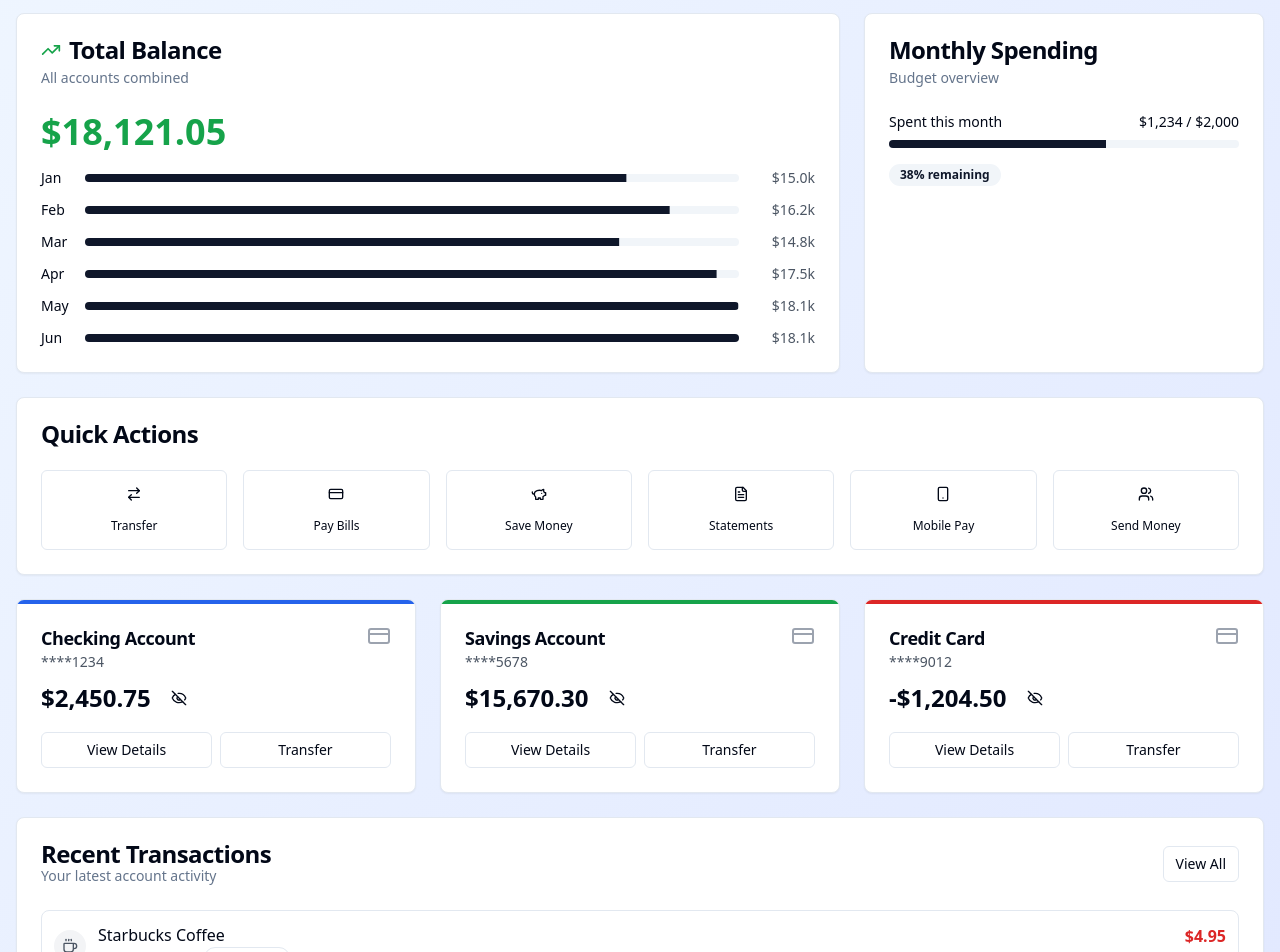
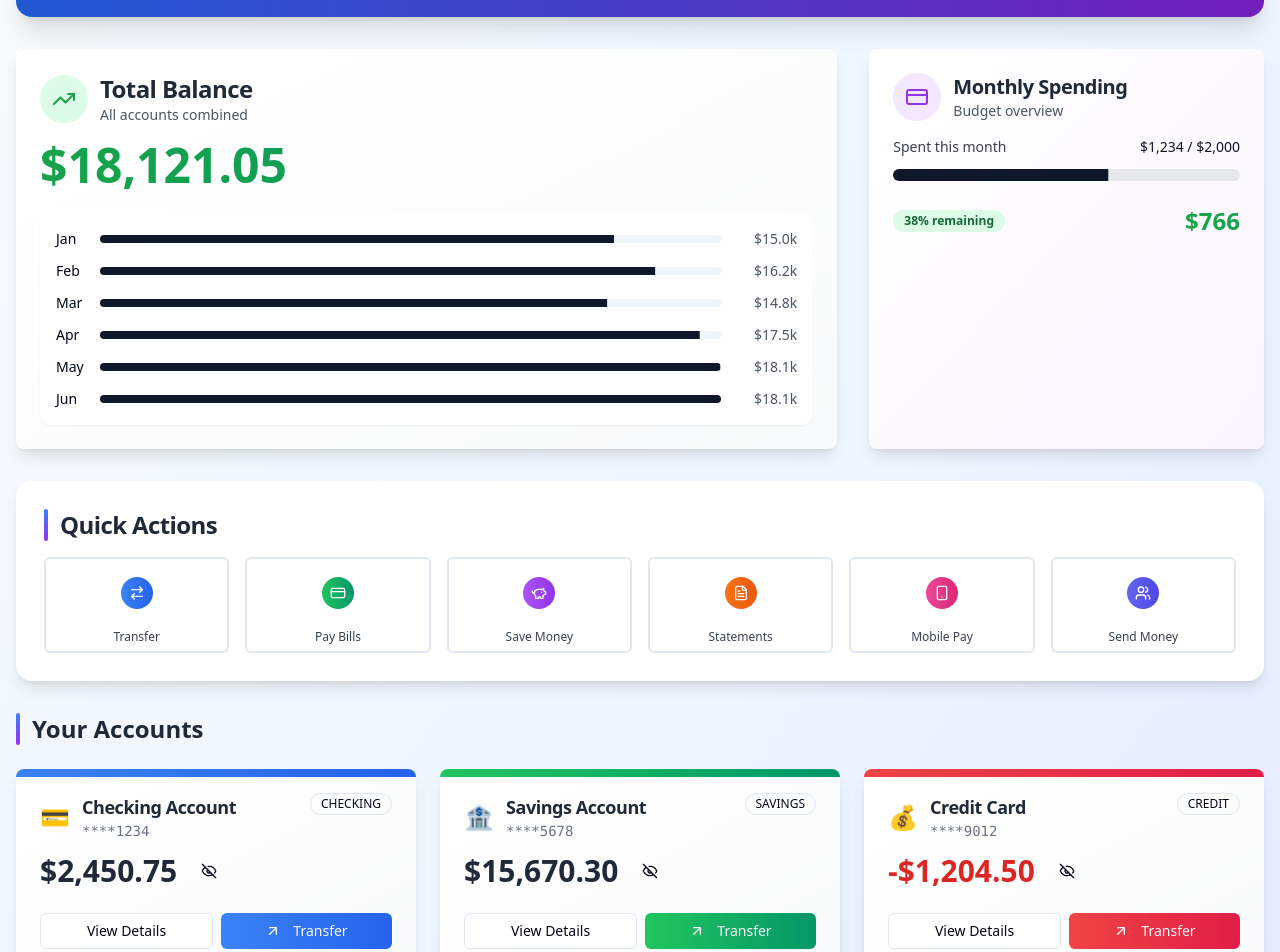
Before and after one commit to rosa-developer/bankapp, a React (Vite) app: page / in a window 1280 px wide. Shown: the part 139-1091 px from the top of the page. Built offline with nearby package versions, Linux system fonts and the light colour scheme.

Commit message:
Improve web app design
Refactor and enhance the design of the web application for a better user experience.

```diff
--- a/src/components/AccountCard.tsx
+++ b/src/components/AccountCard.tsx
@@ -2,7 +2,7 @@
 import { Card, CardContent, CardHeader, CardTitle } from "@/components/ui/card";
 import { Button } from "@/components/ui/button";
 import { Badge } from "@/components/ui/badge";
-import { CreditCard, Eye, EyeOff } from "lucide-react";
+import { CreditCard, Eye, EyeOff, ArrowUpRight } from "lucide-react";
 import { useState } from "react";
 
 interface Account {
@@ -22,10 +22,19 @@ export const AccountCard = ({ account }: AccountCardProps) => {
 
   const getTypeColor = (type: string) => {
     switch (type) {
-      case "checking": return "bg-blue-600";
-      case "savings": return "bg-green-600";
-      case "credit": return "bg-red-600";
-      default: return "bg-gray-600";
+      case "checking": return "from-blue-500 to-blue-600";
+      case "savings": return "from-green-500 to-emerald-600";
+      case "credit": return "from-red-500 to-rose-600";
+      default: return "from-gray-500 to-gray-600";
+    }
+  };
+
+  const getTypeIcon = (type: string) => {
+    switch (type) {
+      case "checking": return "💳";
+      case "savings": return "🏦";
+      case "credit": return "💰";
+      default: return "💳";
     }
   };
 
@@ -36,37 +45,48 @@ export const AccountCard = ({ account }: AccountCardProps) => {
   };
 
   return (
-    <Card className="relative overflow-hidden">
-      <div className={`absolute top-0 left-0 right-0 h-1 ${getTypeColor(account.type)}`} />
-      <CardHeader className="pb-2">
+    <Card className="relative overflow-hidden border-0 shadow-lg hover:shadow-xl transition-all duration-300 transform hover:-translate-y-1 bg-gradient-to-br from-white to-gray-50">
+      <div className={`absolute top-0 left-0 right-0 h-2 bg-gradient-to-r ${getTypeColor(account.type)}`} />
+      <CardHeader className="pb-3">
         <div className="flex justify-between items-start">
-          <div>
-            <CardTitle className="text-lg">{account.name}</CardTitle>
-            <p className="text-sm text-gray-600">{account.accountNumber}</p>
+          <div className="flex items-center gap-3">
+            <div className="text-2xl">{getTypeIcon(account.type)}</div>
+            <div>
+              <CardTitle className="text-lg text-gray-800">{account.name}</CardTitle>
+              <p className="text-sm text-gray-500 font-mono">{account.accountNumber}</p>
+            </div>
           </div>
-          <CreditCard className="w-6 h-6 text-gray-400" />
+          <Badge variant="outline" className="text-xs font-medium">
+            {account.type.toUpperCase()}
+          </Badge>
         </div>
       </CardHeader>
-      <CardContent>
-        <div className="flex justify-between items-center mb-4">
-          <div className="flex items-center space-x-2">
-            <span className="text-2xl font-bold">
+      <CardContent className="pt-0">
+        <div className="flex justify-between items-center mb-6">
+          <div className="flex items-center space-x-3">
+            <span className={`text-3xl font-bold ${account.balance < 0 ? 'text-red-600' : 'text-gray-800'}`}>
               {showBalance ? formatBalance(account.balance) : "••••••"}
             </span>
             <Button
               variant="ghost"
               size="sm"
               onClick={() => setShowBalance(!showBalance)}
+              className="hover:bg-gray-100"
             >
               {showBalance ? <EyeOff className="w-4 h-4" /> : <Eye className="w-4 h-4" />}
             </Button>
           </div>
         </div>
         <div className="flex space-x-2">
-          <Button variant="outline" size="sm" className="flex-1">
+          <Button variant="outline" size="sm" className="flex-1 hover:bg-gray-50">
             View Details
           </Button>
-          <Button variant="outline" size="sm" className="flex-1">
+          <Button
+            variant="default"
+            size="sm"
+            className={`flex-1 bg-gradient-to-r ${getTypeColor(account.type)} hover:opacity-90`}
+          >
+            <ArrowUpRight className="w-4 h-4 mr-1" />
             Transfer
           </Button>
         </div>
--- a/src/components/QuickActions.tsx
+++ b/src/components/QuickActions.tsx
@@ -9,18 +9,21 @@ interface QuickActionsProps {
 
 export const QuickActions = ({ onTransferClick }: QuickActionsProps) => {
   const actions = [
-    { icon: ArrowRightLeft, label: "Transfer", onClick: onTransferClick },
-    { icon: CreditCard, label: "Pay Bills", onClick: () => {} },
-    { icon: PiggyBank, label: "Save Money", onClick: () => {} },
-    { icon: FileText, label: "Statements", onClick: () => {} },
-    { icon: Smartphone, label: "Mobile Pay", onClick: () => {} },
-    { icon: Users, label: "Send Money", onClick: () => {} },
+    { icon: ArrowRightLeft, label: "Transfer", onClick: onTransferClick, color: "from-blue-500 to-blue-600" },
+    { icon: CreditCard, label: "Pay Bills", onClick: () => {}, color: "from-green-500 to-emerald-600" },
+    { icon: PiggyBank, label: "Save Money", onClick: () => {}, color: "from-purple-500 to-purple-600" },
+    { icon: FileText, label: "Statements", onClick: () => {}, color: "from-orange-500 to-orange-600" },
+    { icon: Smartphone, label: "Mobile Pay", onClick: () => {}, color: "from-pink-500 to-pink-600" },
+    { icon: Users, label: "Send Money", onClick: () => {}, color: "from-indigo-500 to-indigo-600" },
   ];
 
   return (
-    <Card>
-      <CardHeader>
-        <CardTitle>Quick Actions</CardTitle>
+    <Card className="border-0 shadow-none">
+      <CardHeader className="pb-4">
+        <CardTitle className="text-2xl text-gray-800 flex items-center gap-3">
+          <div className="w-1 h-8 bg-gradient-to-b from-blue-500 to-purple-600 rounded-full"></div>
+          Quick Actions
+        </CardTitle>
       </CardHeader>
       <CardContent>
         <div className="grid grid-cols-2 md:grid-cols-6 gap-4">
@@ -30,11 +33,14 @@ export const QuickActions = ({ onTransferClick }: QuickActionsProps) => {
               <Button
                 key={index}
                 variant="outline"
-                className="h-20 flex flex-col space-y-2"
+                className="h-24 flex flex-col space-y-3 border-2 hover:border-transparent hover:shadow-lg transition-all duration-300 group relative overflow-hidden"
                 onClick={action.onClick}
               >
-                <IconComponent className="w-6 h-6" />
-                <span className="text-xs">{action.label}</span>
+                <div className={`absolute inset-0 bg-gradient-to-r ${action.color} opacity-0 group-hover:opacity-10 transition-opacity duration-300`}></div>
+                <div className={`p-2 rounded-full bg-gradient-to-r ${action.color} text-white group-hover:scale-110 transition-transform duration-300`}>
+                  <IconComponent className="w-5 h-5" />
+                </div>
+                <span className="text-xs font-medium text-gray-700 group-hover:text-gray-900">{action.label}</span>
               </Button>
             );
           })}
--- a/src/components/TransactionHistory.tsx
+++ b/src/components/TransactionHistory.tsx
@@ -1,3 +1,4 @@
+
 import { Card, CardContent, CardDescription, CardHeader, CardTitle } from "@/components/ui/card";
 import { Badge } from "@/components/ui/badge";
 import { Button } from "@/components/ui/button";
@@ -53,45 +54,51 @@ const transactions = [
 
 export const TransactionHistory = () => {
   return (
-    <Card>
-      <CardHeader>
+    <Card className="border-0 shadow-none">
+      <CardHeader className="pb-4">
         <div className="flex justify-between items-center">
-          <div>
-            <CardTitle>Recent Transactions</CardTitle>
-            <CardDescription>Your latest account activity</CardDescription>
+          <div className="flex items-center gap-3">
+            <div className="w-1 h-8 bg-gradient-to-b from-blue-500 to-purple-600 rounded-full"></div>
+            <div>
+              <CardTitle className="text-2xl text-gray-800">Recent Transactions</CardTitle>
+              <CardDescription className="text-gray-600">Your latest account activity</CardDescription>
+            </div>
           </div>
-          <Button variant="outline" size="sm">
+          <Button variant="outline" size="sm" className="hover:bg-gray-50">
             View All
           </Button>
         </div>
       </CardHeader>
       <CardContent>
-        <div className="space-y-4">
+        <div className="space-y-3">
           {transactions.map((transaction) => {
             const IconComponent = transaction.icon;
             const isIncome = transaction.amount > 0;
 
             return (
-              <div key={transaction.id} className="flex items-center justify-between p-3 border rounded-lg hover:bg-gray-50 transition-colors">
-                <div className="flex items-center space-x-3">
-                  <div className={`p-2 rounded-full ${isIncome ? 'bg-green-100' : 'bg-gray-100'}`}>
-                    <IconComponent className={`w-4 h-4 ${isIncome ? 'text-green-600' : 'text-gray-600'}`} />
+              <div key={transaction.id} className="flex items-center justify-between p-4 rounded-xl hover:bg-gray-50 transition-all duration-200 border border-gray-100 hover:border-gray-200 hover:shadow-sm">
+                <div className="flex items-center space-x-4">
+                  <div className={`p-3 rounded-full ${isIncome ? 'bg-green-100' : 'bg-blue-100'} shadow-sm`}>
+                    <IconComponent className={`w-5 h-5 ${isIncome ? 'text-green-600' : 'text-blue-600'}`} />
                   </div>
                   <div>
-                    <p className="font-medium">{transaction.description}</p>
-                    <div className="flex items-center space-x-2">
-                      <p className="text-sm text-gray-600">{transaction.date}</p>
-                      <Badge variant={transaction.status === "pending" ? "secondary" : "outline"} className="text-xs">
+                    <p className="font-semibold text-gray-800">{transaction.description}</p>
+                    <div className="flex items-center space-x-3 mt-1">
+                      <p className="text-sm text-gray-500">{transaction.date}</p>
+                      <Badge
+                        variant={transaction.status === "pending" ? "secondary" : "outline"}
+                        className={`text-xs ${transaction.status === "pending" ? 'bg-yellow-100 text-yellow-800' : 'bg-green-100 text-green-800'}`}
+                      >
                         {transaction.status}
                       </Badge>
                     </div>
                   </div>
                 </div>
                 <div className="text-right">
-                  <p className={`font-semibold ${isIncome ? 'text-green-600' : 'text-red-600'}`}>
+                  <p className={`font-bold text-lg ${isIncome ? 'text-green-600' : 'text-red-600'}`}>
                     {isIncome ? '+' : ''}${Math.abs(transaction.amount).toFixed(2)}
                   </p>
-                  <p className="text-sm text-gray-600">{transaction.category}</p>
+                  <p className="text-sm text-gray-500">{transaction.category}</p>
                 </div>
               </div>
             );
--- a/src/pages/Index.tsx
+++ b/src/pages/Index.tsx
@@ -9,7 +9,7 @@ import { TransactionHistory } from "@/components/TransactionHistory";
 import { TransferModal } from "@/components/TransferModal";
 import { QuickActions } from "@/components/QuickActions";
 import { BalanceChart } from "@/components/BalanceChart";
-import { CreditCard, TrendingUp, Shield, Bell } from "lucide-react";
+import { CreditCard, TrendingUp, Shield, Bell, Sparkles } from "lucide-react";
 
 const Index = () => {
   const [isTransferModalOpen, setIsTransferModalOpen] = useState(false);
@@ -23,76 +23,112 @@ const Index = () => {
   const totalBalance = accounts.filter(acc => acc.type !== "credit").reduce((sum, acc) => sum + acc.balance, 0);
 
   return (
-    <div className="min-h-screen bg-gradient-to-br from-blue-50 to-indigo-100 p-4">
-      <div className="max-w-7xl mx-auto space-y-6">
-        {/* Header */}
-        <div className="flex justify-between items-center bg-white rounded-lg p-6 shadow-sm">
-          <div>
-            <h1 className="text-3xl font-bold text-gray-900">Welcome back, John</h1>
-            <p className="text-gray-600 mt-1">Here's your financial overview</p>
+    <div className="min-h-screen bg-gradient-to-br from-slate-50 via-blue-50 to-indigo-100 p-4">
+      <div className="max-w-7xl mx-auto space-y-8">
+        {/* Enhanced Header */}
+        <div className="relative overflow-hidden bg-gradient-to-r from-blue-600 to-purple-700 rounded-2xl p-8 shadow-xl">
+          <div className="absolute inset-0 bg-black/10"></div>
+          <div className="relative flex justify-between items-center">
+            <div className="text-white">
+              <div className="flex items-center gap-3 mb-2">
+                <Sparkles className="w-8 h-8 text-yellow-300" />
+                <h1 className="text-4xl font-bold">Welcome back, John</h1>
               </div>
-          <div className="flex items-center space-x-4">
-            <Button variant="outline" size="sm">
+              <p className="text-blue-100 text-lg">Your financial dashboard awaits</p>
+            </div>
+            <div className="flex items-center space-x-3">
+              <Button variant="secondary" size="sm" className="bg-white/20 hover:bg-white/30 text-white border-white/30">
                 <Bell className="w-4 h-4 mr-2" />
                 Notifications
               </Button>
-            <Button variant="outline" size="sm">
+              <Button variant="secondary" size="sm" className="bg-white/20 hover:bg-white/30 text-white border-white/30">
                 <Shield className="w-4 h-4 mr-2" />
                 Security
               </Button>
             </div>
           </div>
+        </div>
 
-        {/* Balance Overview */}
-        <div className="grid grid-cols-1 md:grid-cols-3 gap-6">
-          <Card className="md:col-span-2">
-            <CardHeader>
-              <CardTitle className="flex items-center">
-                <TrendingUp className="w-5 h-5 mr-2 text-green-600" />
-                Total Balance
-              </CardTitle>
-              <CardDescription>All accounts combined</CardDescription>
+        {/* Enhanced Balance Overview */}
+        <div className="grid grid-cols-1 md:grid-cols-3 gap-8">
+          <Card className="md:col-span-2 border-0 shadow-lg bg-gradient-to-br from-white to-gray-50">
+            <CardHeader className="pb-4">
+              <div className="flex items-center justify-between">
+                <div className="flex items-center gap-3">
+                  <div className="p-3 bg-green-100 rounded-full">
+                    <TrendingUp className="w-6 h-6 text-green-600" />
+                  </div>
+                  <div>
+                    <CardTitle className="text-2xl text-gray-800">Total Balance</CardTitle>
+                    <CardDescription className="text-gray-600">All accounts combined</CardDescription>
+                  </div>
+                </div>
+              </div>
             </CardHeader>
-            <CardContent>
-              <div className="text-4xl font-bold text-green-600 mb-4">
+            <CardContent className="pt-0">
+              <div className="text-5xl font-bold bg-gradient-to-r from-green-600 to-emerald-600 bg-clip-text text-transparent mb-6">
                 ${totalBalance.toLocaleString('en-US', { minimumFractionDigits: 2 })}
               </div>
+              <div className="bg-white/80 rounded-xl p-4 shadow-sm">
                 <BalanceChart />
+              </div>
             </CardContent>
           </Card>
 
-          <Card>
-            <CardHeader>
-              <CardTitle>Monthly Spending</CardTitle>
-              <CardDescription>Budget overview</CardDescription>
+          <Card className="border-0 shadow-lg bg-gradient-to-br from-white to-purple-50">
+            <CardHeader className="pb-4">
+              <div className="flex items-center gap-3">
+                <div className="p-3 bg-purple-100 rounded-full">
+                  <CreditCard className="w-6 h-6 text-purple-600" />
+                </div>
+                <div>
+                  <CardTitle className="text-xl text-gray-800">Monthly Spending</CardTitle>
+                  <CardDescription className="text-gray-600">Budget overview</CardDescription>
+                </div>
+              </div>
             </CardHeader>
-            <CardContent>
-              <div className="space-y-4">
+            <CardContent className="pt-0">
+              <div className="space-y-6">
                 <div>
-                  <div className="flex justify-between text-sm mb-2">
-                    <span>Spent this month</span>
-                    <span>$1,234 / $2,000</span>
+                  <div className="flex justify-between text-sm mb-3 font-medium">
+                    <span className="text-gray-700">Spent this month</span>
+                    <span className="text-gray-900">$1,234 / $2,000</span>
                   </div>
-                  <Progress value={62} className="h-2" />
+                  <Progress value={62} className="h-3 bg-gray-200" />
                 </div>
-                <Badge variant="secondary">38% remaining</Badge>
+                <div className="flex items-center justify-between">
+                  <Badge variant="secondary" className="bg-green-100 text-green-800 hover:bg-green-200">
+                    38% remaining
+                  </Badge>
+                  <span className="text-2xl font-bold text-green-600">$766</span>
+                </div>
               </div>
             </CardContent>
           </Card>
         </div>
 
-        {/* Quick Actions */}
+        {/* Enhanced Quick Actions */}
+        <div className="bg-white rounded-2xl shadow-lg p-1">
           <QuickActions onTransferClick={() => setIsTransferModalOpen(true)} />
+        </div>
 
-        {/* Accounts */}
+        {/* Enhanced Accounts Grid */}
+        <div>
+          <h2 className="text-2xl font-bold text-gray-800 mb-6 flex items-center gap-3">
+            <div className="w-1 h-8 bg-gradient-to-b from-blue-500 to-purple-600 rounded-full"></div>
+            Your Accounts
+          </h2>
           <div className="grid grid-cols-1 md:grid-cols-3 gap-6">
             {accounts.map((account) => (
               <AccountCard key={account.id} account={account} />
             ))}
           </div>
+        </div>
 
-        {/* Transaction History */}
+        {/* Enhanced Transaction History */}
+        <div className="bg-white rounded-2xl shadow-lg overflow-hidden">
           <TransactionHistory />
+        </div>
 
         {/* Transfer Modal */}
         <TransferModal
```
Lines whose indentation alone changed are shown as unchanged.
